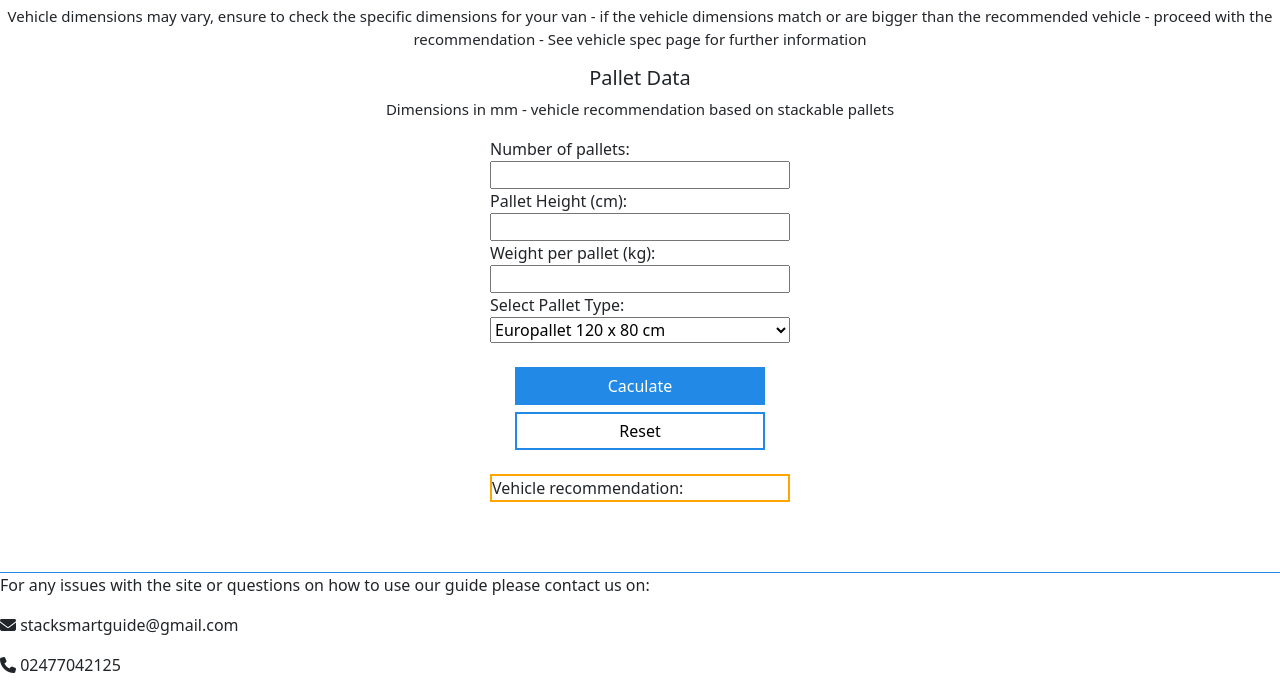
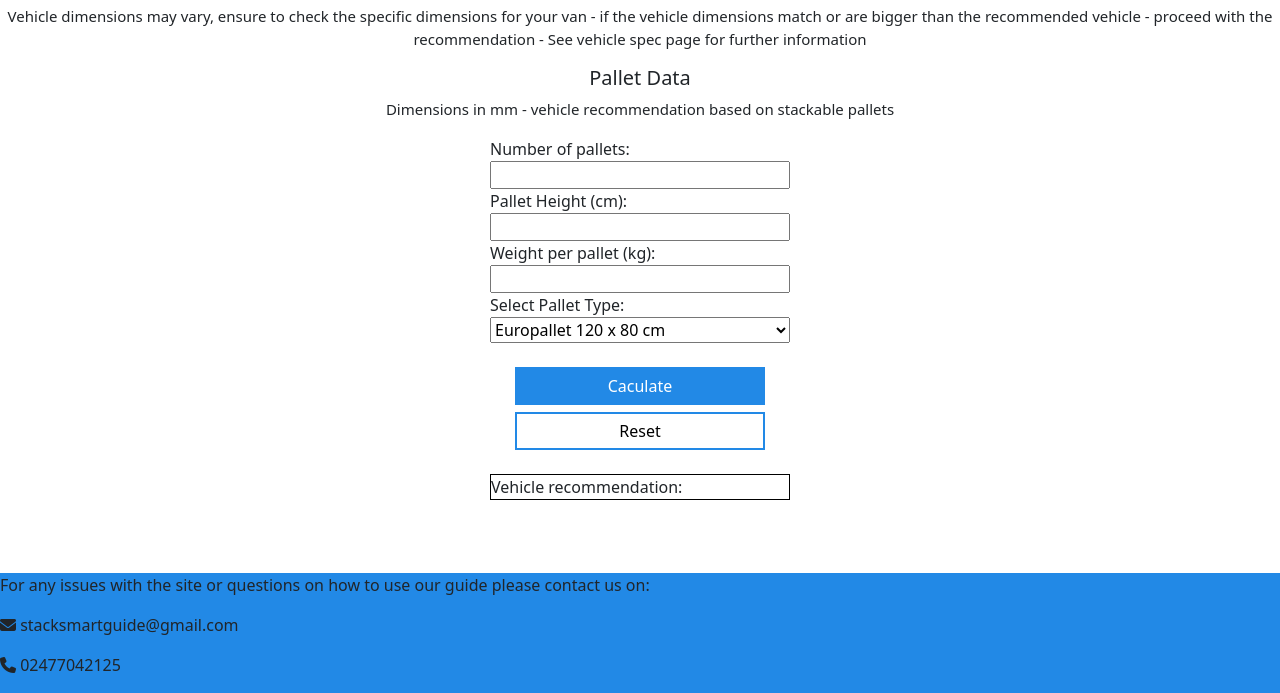
Before and after one commit to MunasheMuk2/StackSmartGuide, a plain HTML site: page index.html in a window 1280 px wide. Shown: the part 107-800 px from the top of the page. Drawn offline with nearby package versions, Linux system fonts and the light colour scheme.

Commit message:
Add background color to the footer

```diff
--- a/assets/css/style.css
+++ b/assets/css/style.css
@@ -88,10 +88,11 @@ main {
     }
 
 #vanOutput {
-    border: 2px solid orange;
+    border: 1px solid black;
 }
 
 footer {
-    border-top: 1.5px solid #2289e6;
+    /* border-top: 1.5px solid black; */
+    background-color:#2289e6
 
 }
```
